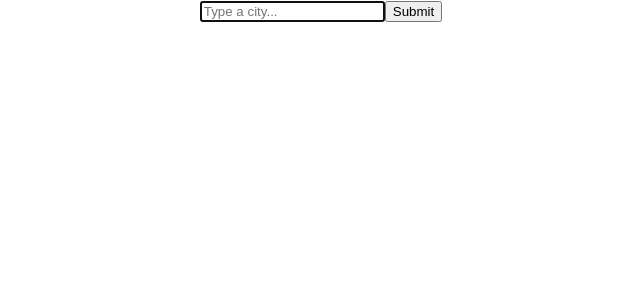
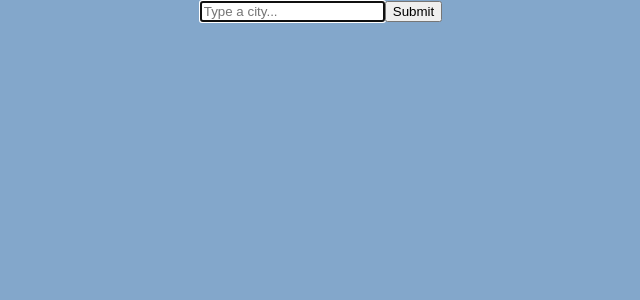
Before and after one commit to aanete/react-app, a React (Create React App) app: page / in a window 1280 px wide. Shown: the top 300 px of the page, without its empty margins (319-959 px from the left). Built offline with nearby package versions, Linux system fonts and the light colour scheme.

Commit message:
Update Search.css

```diff
--- a/src/Search.css
+++ b/src/Search.css
@@ -1,3 +1,6 @@
+body {
+	background: rgb(101, 146, 191, 0.8);
+}
 .container {
 	margin: 50px auto 0 auto;
 	max-width: 500px;
```
